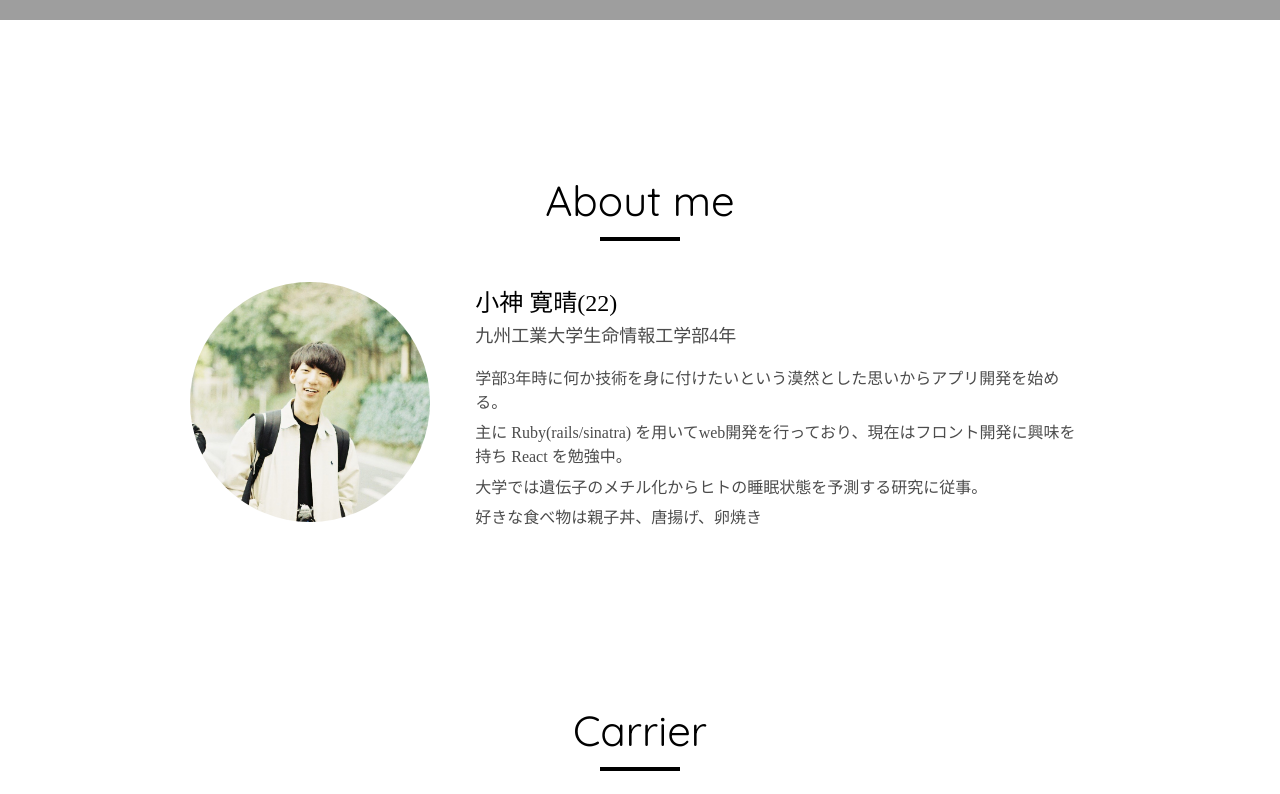
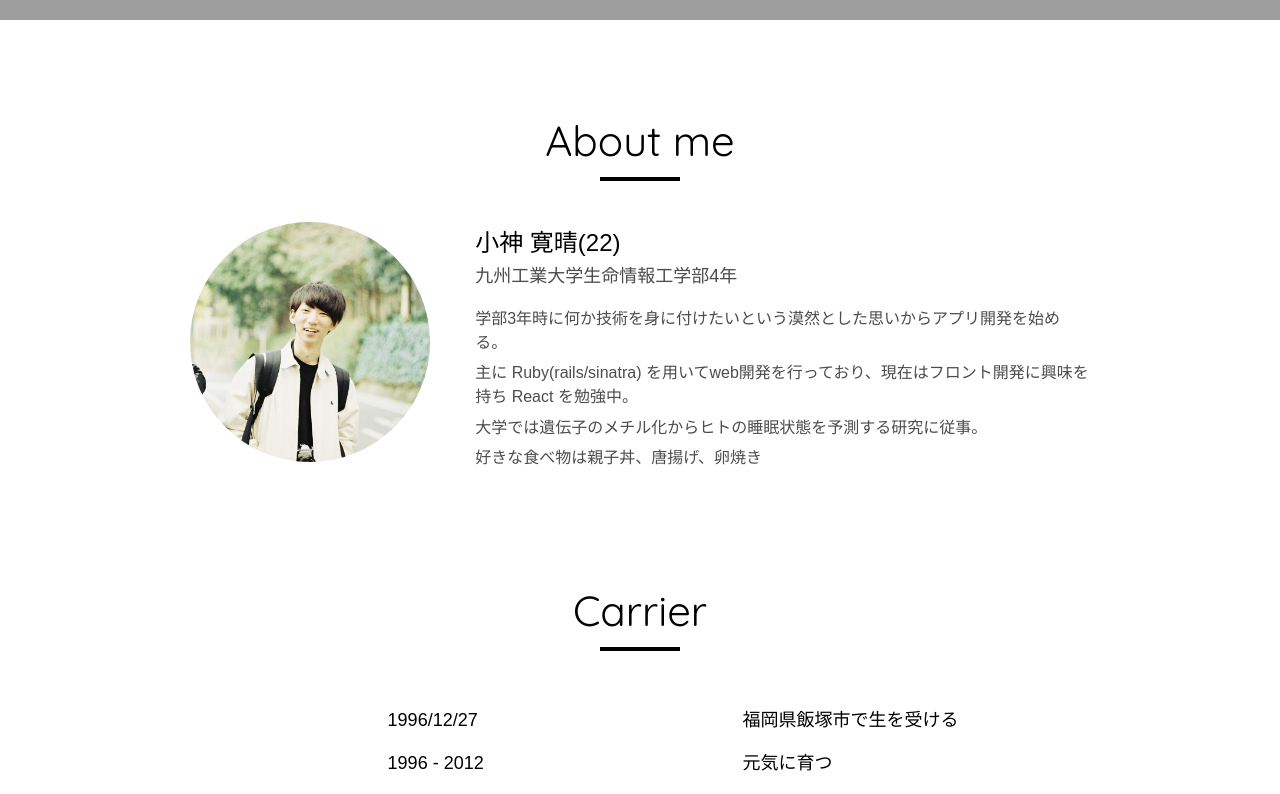
Before and after one commit to Kansei/portfolio, a React (Create React App) app: page / in a window 1280 px wide. Shown: the part 780-1574 px from the top of the page. Built offline with nearby package versions, Linux system fonts and the light colour scheme; grey boxes are pictures that could not be loaded.

Commit message:
fix sectoin font

```diff
--- a/src/css/main/CarrerItem.css
+++ b/src/css/main/CarrerItem.css
@@ -2,13 +2,14 @@
   display: flex;
   justify-content: center;
   width: 80%;
-  min-width: 300px;
+  min-width: 470px;
   margin: 25px auto;
   font-size: 18px;
 }
 
 .carrer-item .date {
   width: 150px;
+  min-width: 150px;
 }
 
 .carrer-item .event {
--- a/src/css/main/Section.css
+++ b/src/css/main/Section.css
@@ -1,6 +1,6 @@
 .section {
-  margin: 20vh 0;
-  font-family: 'Yu Gothic','YuGothic';
+  margin: 100px 0;
+  font-family: 'Yu Gothic','YuGothic','Poppins',sans-serif;
 }
 
 .section-name {
```
